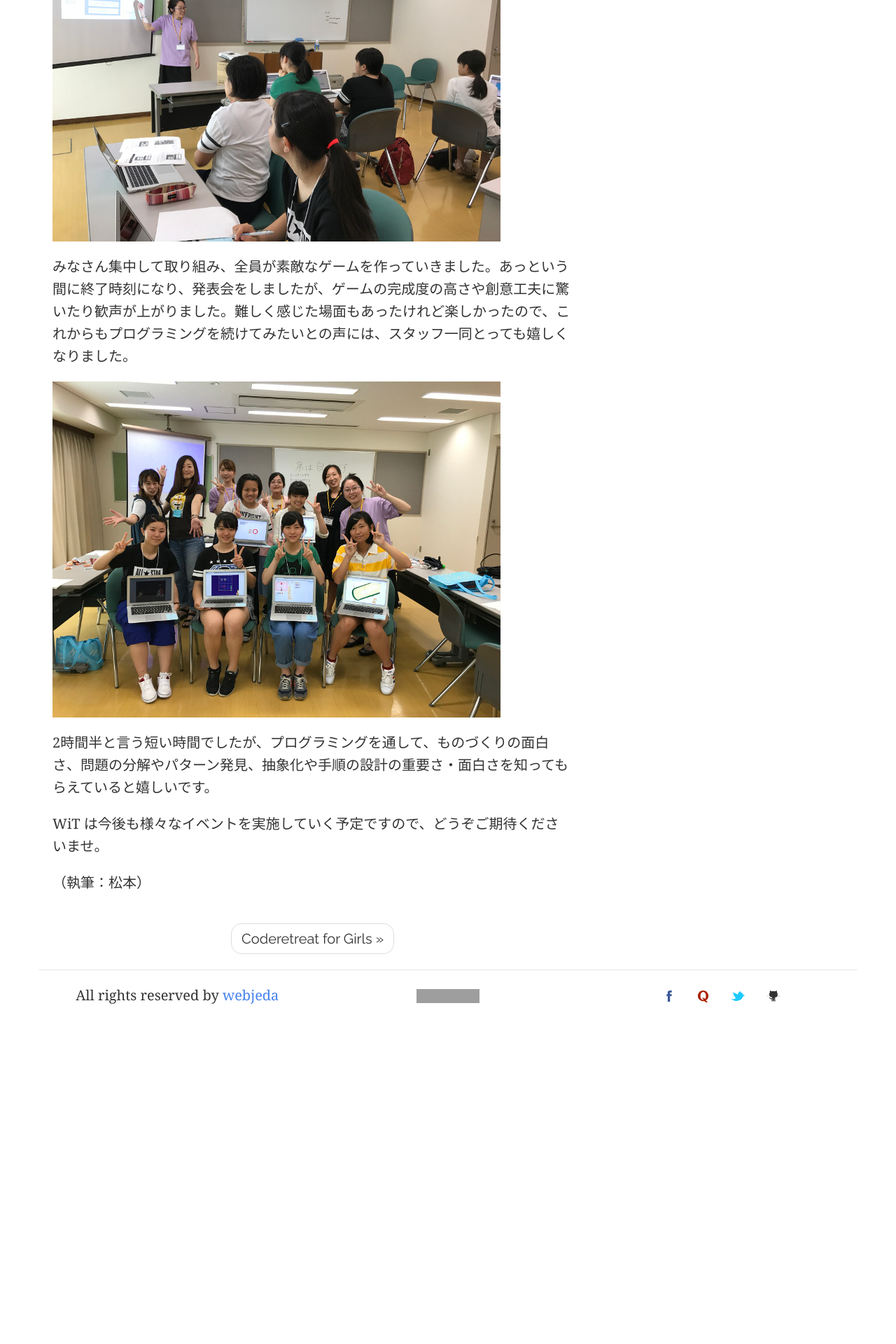
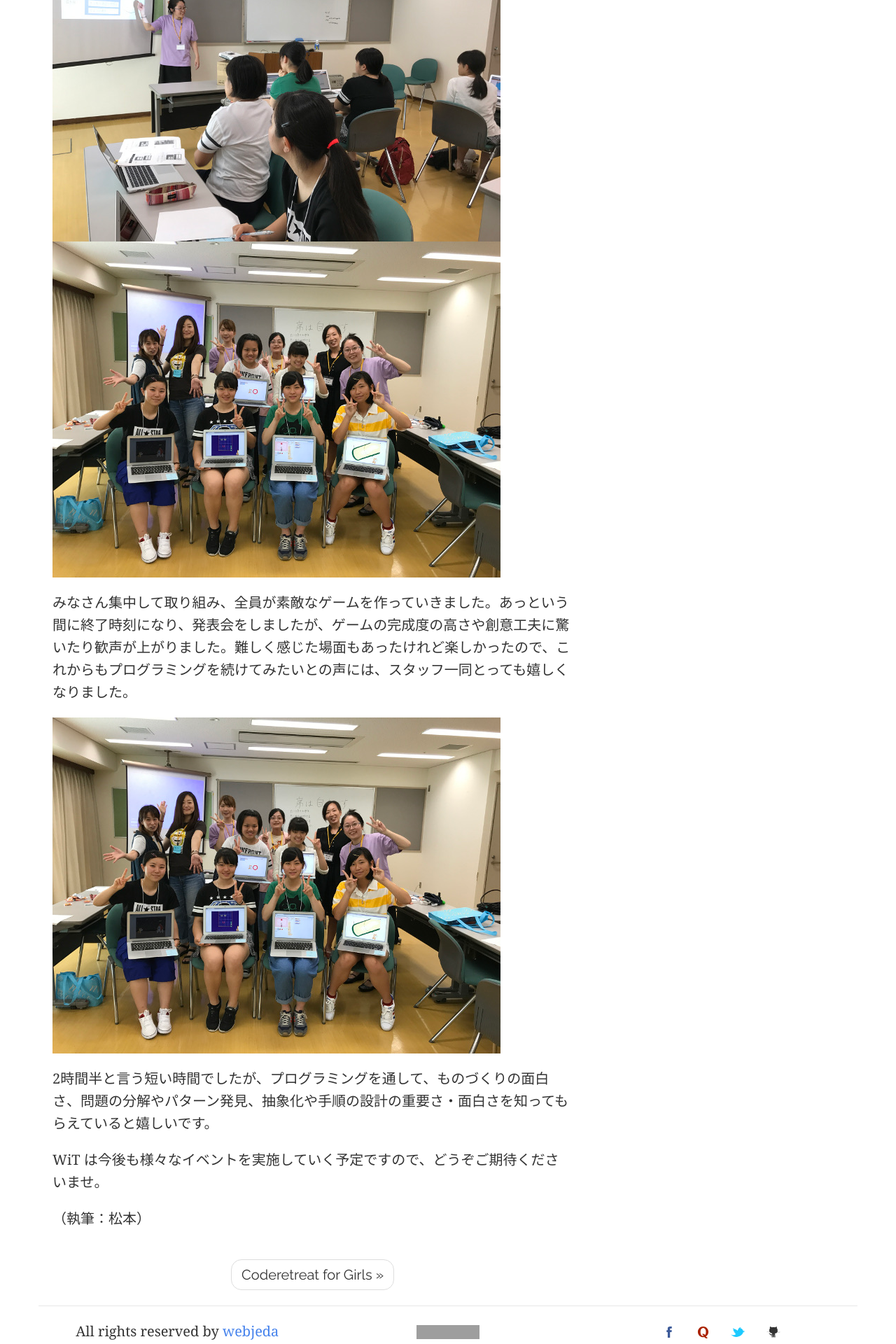
Before and after one commit to witblog/bitblog.github.io, a Jekyll site: the page built from _posts/2017-08-06-SummerCamp17.md, in a window 1280 px wide. Shown: the part 2638-4558 px from the top of the page at 70% size. Built offline with Jekyll 4.4.1, drawn with Linux system fonts in a browser that asks for light colours; comment, search, counter and statistics services are not loaded; before the commit the page ends 4078 px from its top, so only the background shows below that; grey boxes are pictures that could not be loaded.

Commit message:
Update 2017-08-06-SummerCamp17.md

```diff
--- a/_posts/2017-08-06-SummerCamp17.md
+++ b/_posts/2017-08-06-SummerCamp17.md
@@ -10,7 +10,7 @@ img: summer17-05.jpg
 
 中高生 6 名をお迎えし、みんなでワイワイとゲーム作成に挑戦しました。利用したのは Scratch という教育用プログラミングソフトです。Scratch は、ブロックを組合わせるだけでプログラムを作ることができるので、「プログラミングに興味があるけれど難しそう」「何から始めたら良いかわからない」という人でも難なく挑戦できます。
 
-![summer17-02]({{site.baseurl}}/images/summer17-02.jpg)
+![summer17-02]({{site.baseurl}}/images/summer17-02.JPG)
 
 まずは、簡単なプログラムの作成に挑戦しました。Scratch のキャラクターを操作する機能を使って、画面の中のキャラクターを左右に歩かせてみたり、グルグルと画面いっぱいに走らせてみたり、キャラクターをマウスでクリックすると喋らせてみたり、大きくなったり小さくなったり...思ったとおりにキャラクターが動くとみなさん笑顔があふれました。
 
@@ -19,6 +19,7 @@ img: summer17-05.jpg
 慣れたところで、本日のメインテーマである夏祭りの屋台ゲーム作成に挑戦しました。どんなゲームを作るのかを自分で考えるのも楽しい時間でしたが、「流しそうめん」「ヨーヨー釣り」「輪投げ」「射的」「ピンボール」にそれぞれ決めました。もちろんゲームの完成が目標ですが、今回は Computational Thinking（計算論的思考）の講義があったりと、プログラミングに必要な思考法の面白さもお伝えできるよう工夫しました。
 
 ![summer17-04]({{site.baseurl}}/images/summer17-04.jpg)
+![summer17-05]({{site.baseurl}}/images/summer17-05.jpg)
 
 みなさん集中して取り組み、全員が素敵なゲームを作っていきました。あっという間に終了時刻になり、発表会をしましたが、ゲームの完成度の高さや創意工夫に驚いたり歓声が上がりました。難しく感じた場面もあったけれど楽しかったので、これからもプログラミングを続けてみたいとの声には、スタッフ一同とっても嬉しくなりました。
 
```
